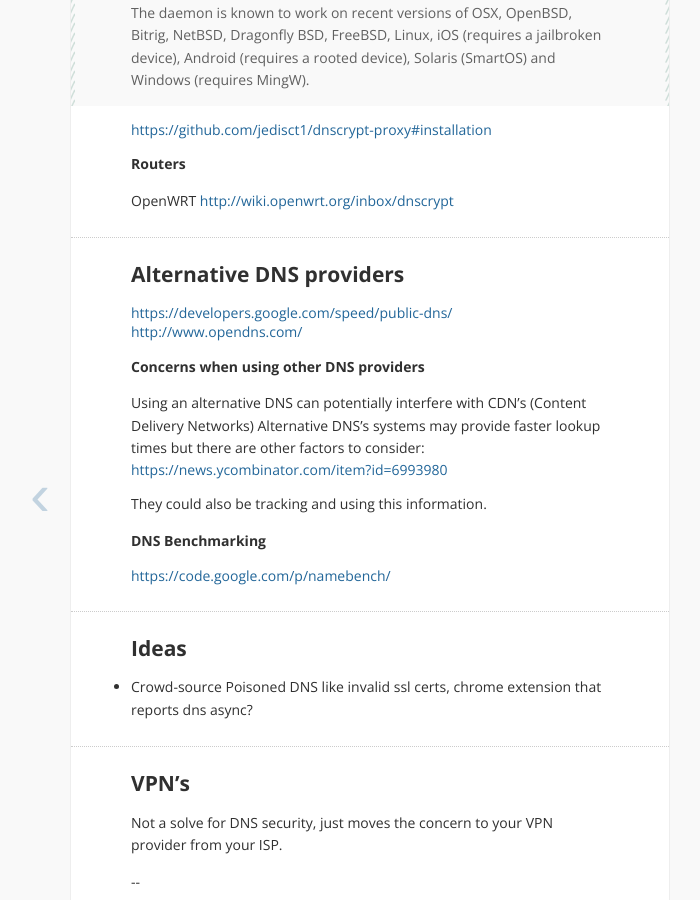
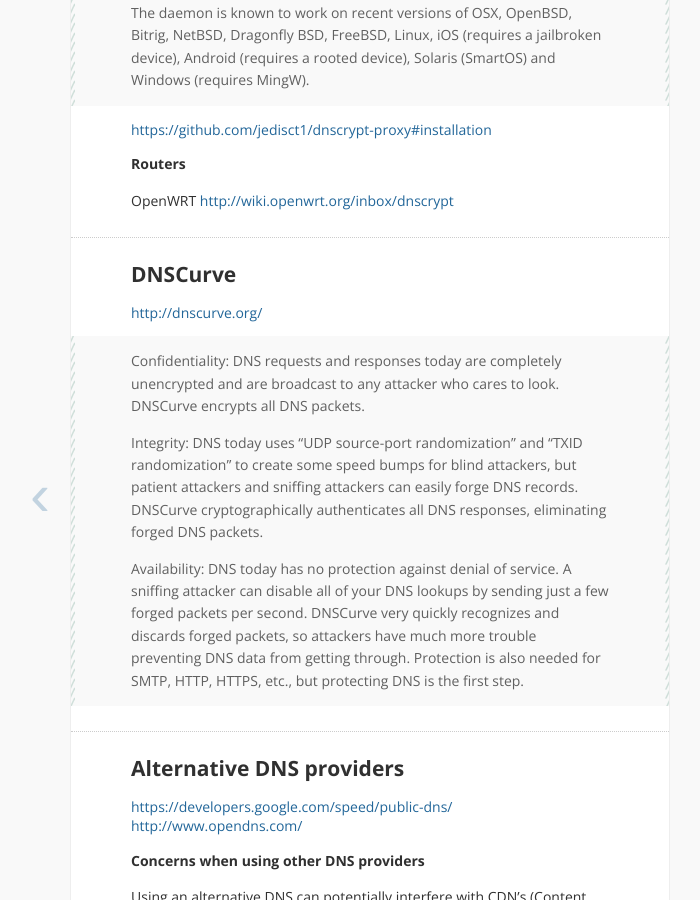
Before and after one commit to erichelgeson/erichelgeson.github.com, a Jekyll site: the page built from _posts/2014-01-02-dns-security-colaberative-post.markdown, in a window 1280 px wide and 900 px high, scrolled down 2050 px. Shown: the whole window, without its empty margins (270-970 px from the left). Built offline with Jekyll 4.4.1, drawn with Linux system fonts in a browser that asks for light colours; Markdown is read by kramdown in place of the engine named in the settings; comment, search, counter and statistics services are not loaded.

Commit message:
adding dnscurve entry

```diff
--- a/_posts/2014-01-02-dns-security-colaberative-post.markdown
+++ b/_posts/2014-01-02-dns-security-colaberative-post.markdown
@@ -66,6 +66,16 @@ DNSCrypt
 OpenWRT <http://wiki.openwrt.org/inbox/dnscrypt>
 
 <hr/>
+DNSCurve
+---
+<http://dnscurve.org/>
+>Confidentiality: DNS requests and responses today are completely unencrypted and are broadcast to any attacker who cares to look. DNSCurve encrypts all DNS packets.
+>
+>Integrity: DNS today uses "UDP source-port randomization" and "TXID randomization" to create some speed bumps for blind attackers, but patient attackers and sniffing attackers can easily forge DNS records. DNSCurve cryptographically authenticates all DNS responses, eliminating forged DNS packets.
+>
+>Availability: DNS today has no protection against denial of service. A sniffing attacker can disable all of your DNS lookups by sending just a few forged packets per second. DNSCurve very quickly recognizes and discards forged packets, so attackers have much more trouble preventing DNS data from getting through. Protection is also needed for SMTP, HTTP, HTTPS, etc., but protecting DNS is the first step.
+
+<hr/>
 Alternative DNS providers
 ---
 <https://developers.google.com/speed/public-dns/>
```
